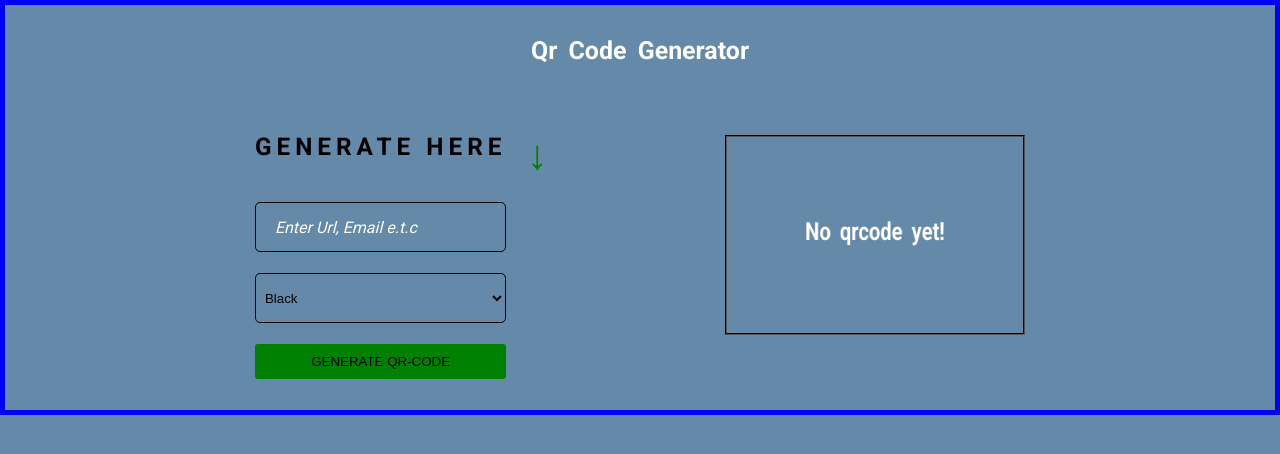
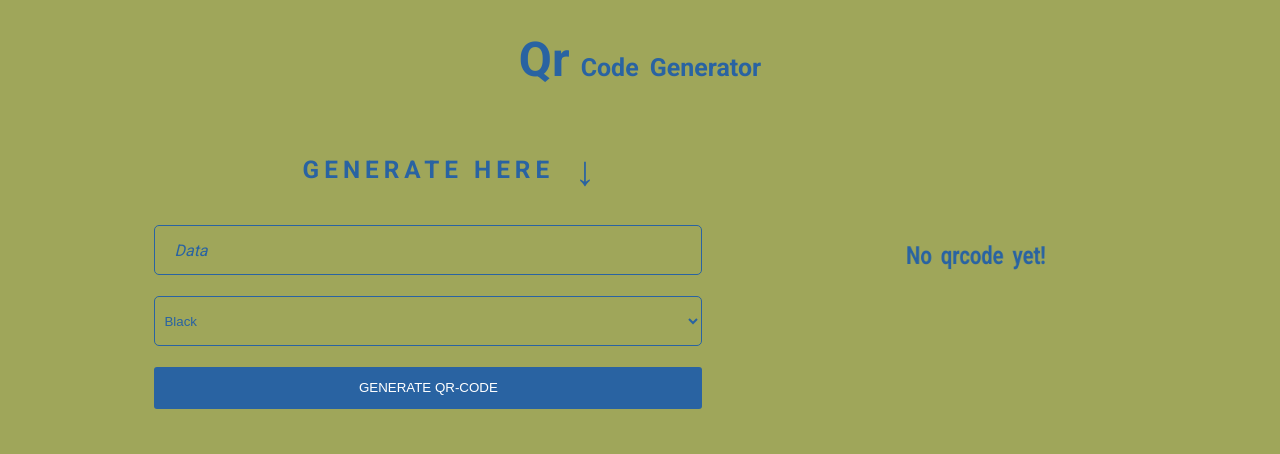
Before and after one commit to muritador5050/qrcode, a React (Create React App) app: page / in a window 1280 px wide. Shown: the top 454 px of the page. Built offline with nearby package versions, Linux system fonts and the light colour scheme.

Commit message:
i deleted gh-page repo and also undeployed my project

```diff
--- a/package.json
+++ b/package.json
@@ -1,13 +1,11 @@
 {
   "name": "qrcode-app",
-  "homepage": "https://muritador5050.github.io/qrcode",
   "version": "0.1.0",
   "private": true,
   "dependencies": {
     "@testing-library/jest-dom": "^5.17.0",
     "@testing-library/react": "^13.4.0",
     "@testing-library/user-event": "^13.5.0",
-    "gh-pages": "^6.2.0",
     "qrcode.react": "^4.1.0",
     "react": "^18.3.1",
     "react-dom": "^18.3.1",
@@ -17,8 +15,6 @@
   },
   "scripts": {
     "start": "react-scripts start",
-    "predeploy": "npm run build",
-    "deploy": "gh-pages -d build",
     "build": "react-scripts build",
     "test": "react-scripts test",
     "eject": "react-scripts eject"
--- a/src/App.css
+++ b/src/App.css
@@ -5,18 +5,23 @@
   padding: 0;
   box-sizing: border-box;
 }
+:root {
+  --bg: #9fa65a;
+  --color: #2963a2;
+}
 body {
-  background-color: rgb(101, 137, 168);
+  background: var(--bg);
   font-size: 1.3rem;
   font-family: 'Roboto', sans-serif;
+  color: var(--color);
 }
 
 img {
   max-width: 100%;
 }
 .container {
-  border: 5px solid blue;
   padding: 1.5em;
+  min-height: fit-content;
 }
 
 .heading-text,
@@ -24,18 +29,22 @@ img {
   font-size: calc(0.6em * 2);
   word-spacing: 5px;
   text-align: center;
-  color: white;
   margin-bottom: 1em;
 }
+strong {
+  font-size: 3rem;
+}
+
 .generate {
+  text-align: center;
   letter-spacing: 5px;
 }
+
 small {
   position: relative;
 }
 .entity-arrow-down {
   position: absolute;
-  color: green;
   font-size: 1.7em;
   margin-left: 0.5em;
   animation: move 1s infinite ease-in-out;
@@ -58,9 +67,9 @@ small {
   transform: translateY(-50%);
   top: 50%;
   left: 15px;
-  color: white;
   font-size: 1rem;
   font-style: oblique;
+  color: var(--color);
   pointer-events: none;
   padding: 0 5px;
   transition: 0.5s;
@@ -68,7 +77,7 @@ small {
 
 .input-group input:focus ~ label {
   top: 0;
-  background-color: rgb(101, 137, 168);
+  background: var(--bg);
 }
 
 input,
@@ -79,17 +88,14 @@ select {
   outline: none;
   padding: 5px;
   background: transparent;
-  border: 1px solid black;
-}
-
-::placeholder {
-  font-size: 1.3em;
-  color: rgb(156, 147, 134);
+  border: 1px solid var(--color);
+  color: var(--color);
 }
 
 .submit {
   width: 100%;
-  background: green;
+  background: var(--color);
+  color: white;
   padding: 10px 5px;
   border: none;
   border-radius: 3px;
@@ -97,10 +103,11 @@ select {
 }
 
 .qrcode {
-  border: 2px groove black;
   min-height: 200px;
 }
-
+.scanner {
+  text-align: center;
+}
 .rotate {
   position: relative;
 }
@@ -112,25 +119,7 @@ select {
   animation: rotate 2s infinite ease-out;
 }
 .scanner {
-  position: relative;
-  perspective: 240px;
   justify-items: center;
-}
-.scan-me {
-  font-style: oblique;
-  font-family: 'Courier New', Courier, monospace;
-  animation: trans 0.4s infinite ease-in-out alternate;
-}
-
-@keyframes trans {
-  from {
-    transform: translateZ(-10px);
-    color: yellow;
-  }
-  to {
-    transform: translateZ(10px);
-    color: blue;
-  }
 }
 
 @keyframes rotate {
@@ -141,10 +130,10 @@ select {
 
 @keyframes move {
   from {
-    transform: translateY(-10px);
+    transform: translateY(-20px);
   }
   to {
-    transform: translateY(10px);
+    transform: translateY(5px);
   }
 }
 
@@ -159,4 +148,12 @@ select {
   .qrcode {
     width: 300px;
   }
+
+  .url-input {
+    width: 45%;
+  }
+  .submit {
+    padding-top: 1em;
+    padding-bottom: 1em;
+  }
 }
--- a/src/App.js
+++ b/src/App.js
@@ -1,17 +1,14 @@
 import { useRef, useState } from 'react';
 import './App.css';
-const intialValue = {
-  data: '',
-  color: '',
-};
 
 function App() {
-  const [qrimage, setQrimage] = useState();
-  const [datas, setDatas] = useState(intialValue);
+  const [qrimage, setQrimage] = useState(null);
+  const [datas, setDatas] = useState({ data: '', color: '' });
   const inputRef = useRef(null);
 
   function handleOnChange(e) {
     setDatas({ ...datas, [e.target.name]: e.target.value });
+    setQrimage(null);
   }
 
   const handleOnfocus = () => {
@@ -25,7 +22,7 @@ function App() {
     }
     try {
       const response = await fetch(
-        `https://api.qrserver.com/v1/create-qr-code/?size=200x200&data=${datas.data}&color=${datas.color}&qzone=5&ecc=Q`
+        `https://api.qrserver.com/v1/create-qr-code/?size=300x300&data=${datas.data}&color=${datas.color}&qzone=4&ecc=Q`
       );
       const blob = await response.blob();
       const imageUrl = URL.createObjectURL(blob);
@@ -38,14 +35,15 @@ function App() {
   return (
     <div className='container'>
       <header>
-        <h1 className='heading-text'>Qr Code Generator</h1>
+        <h1 className='heading-text'>
+          <strong>Qr</strong> Code Generator
+        </h1>
       </header>
       <div className='flex-container'>
         <div className='qrcode'>
           {qrimage ? (
             <div className='scanner'>
               <img src={qrimage} alt='qr code' />
-              <h4 className='scan-me'>Scan Me</h4>
             </div>
           ) : (
             <div className='rotate'>
@@ -66,7 +64,7 @@ function App() {
               ref={inputRef}
               onFocus={handleOnfocus}
             />
-            <label>Enter Url, Email e.t.c</label>
+            <label>Data</label>
           </div>
           <div className='select-group'>
             <select
```
Also changed, not shown: 1 other file (tests, documents, lock files or other folders).
